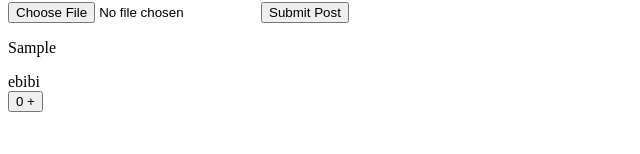
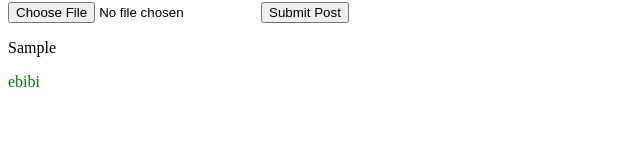
Before and after one commit to rabit1977/React-core-concepts, a React (Create React App) app: page / in a window 1280 px wide. Both pictures are taken after typing "Sample" into the empty fields and a click on the button "Submit Post". Shown: the part 146-300 px from the top of the page, without its empty margins (0-640 px from the left). Built offline with nearby package versions, Linux system fonts and the light colour scheme.

Commit message:
added some style color to user

```diff
--- a/src/App.js
+++ b/src/App.js
@@ -4,7 +4,7 @@ import Login from './components/Login';
 import CreatePost from './components/CreatePost';
 import PostList from './components/PostList';
 
-const functionsCount = new Set();
+
 
 function App() {
   const [user, setUser] = useState('ebibi');
@@ -22,8 +22,6 @@ function App() {
     [posts]
   );
 
-  functionsCount.add(handleAddPost);
-  console.log(functionsCount);
 
   if (!user) {
     return <Login setUser={setUser} />;
@@ -33,8 +31,7 @@ function App() {
     <div>
       <Header user={user} setUser={setUser} />
       <CreatePost user={user} handleAddPost={handleAddPost} />
-      <PostList posts={posts} />
-      <button onClick={() => setCount((prev) => prev + 1)}>{count} +</button>
+      <PostList posts={posts}  user={user}/>
     </div>
   );
 }
--- a/src/components/Post.js
+++ b/src/components/Post.js
@@ -1,6 +1,8 @@
 import React from 'react';
 
-function Post({ image, content, user }) {
+function Post({ image, content, user, currentUser }) {
+  const isCurrentUser = currentUser === user;
+
   return (
     <>
       {image && (
@@ -11,7 +13,7 @@ function Post({ image, content, user }) {
         />
       )}
       <p>{content}</p>
-      <div>{user}</div>
+      <div style={{ color: isCurrentUser && 'green' }}>{user}</div>
     </>
   );
 }
--- a/src/components/PostList.js
+++ b/src/components/PostList.js
@@ -1,8 +1,8 @@
 import React from 'react';
 import Post from './Post';
 
-function PostList({ posts }) {
-  return posts.map((post, i) => <Post key={i} {...post} />);
+function PostList({ posts, user }) {
+  return posts.map((post, i) => <Post currentUser={user} key={i} {...post} />);
 }
 
 export default PostList;
```
